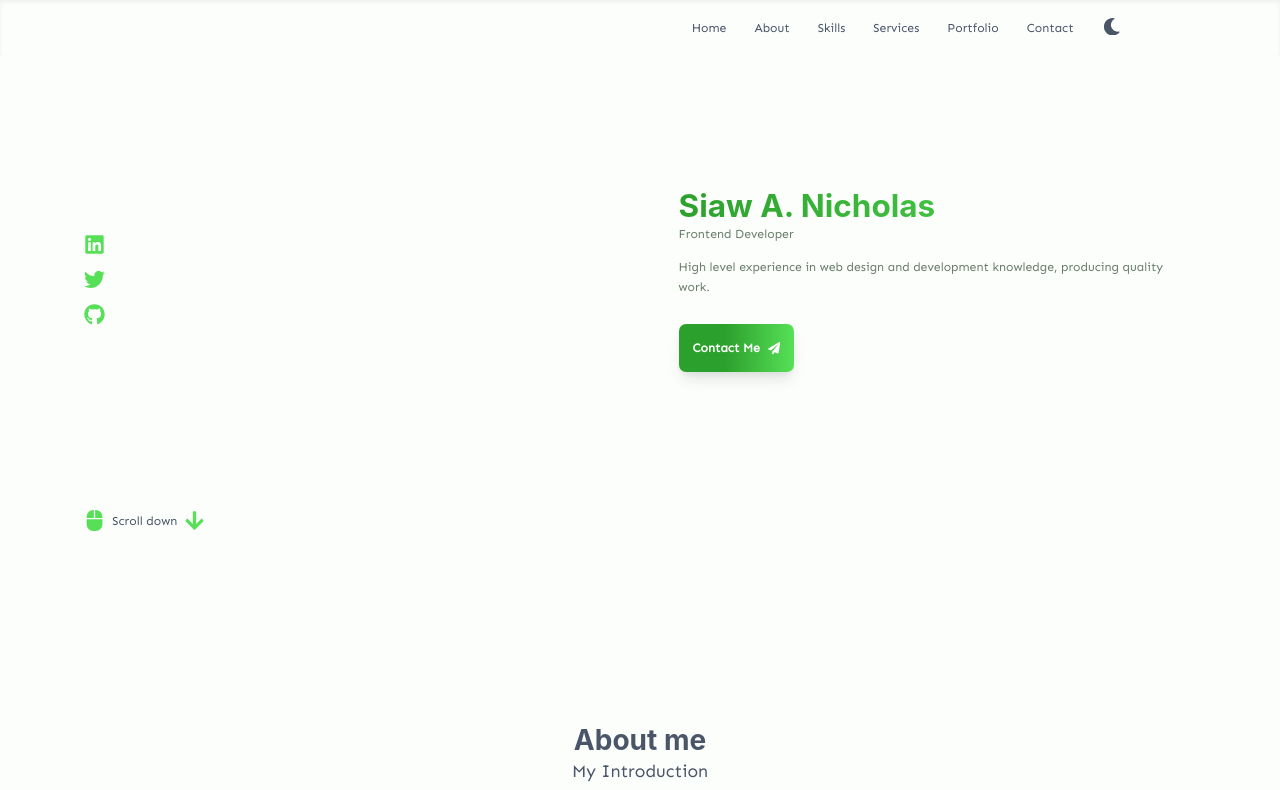
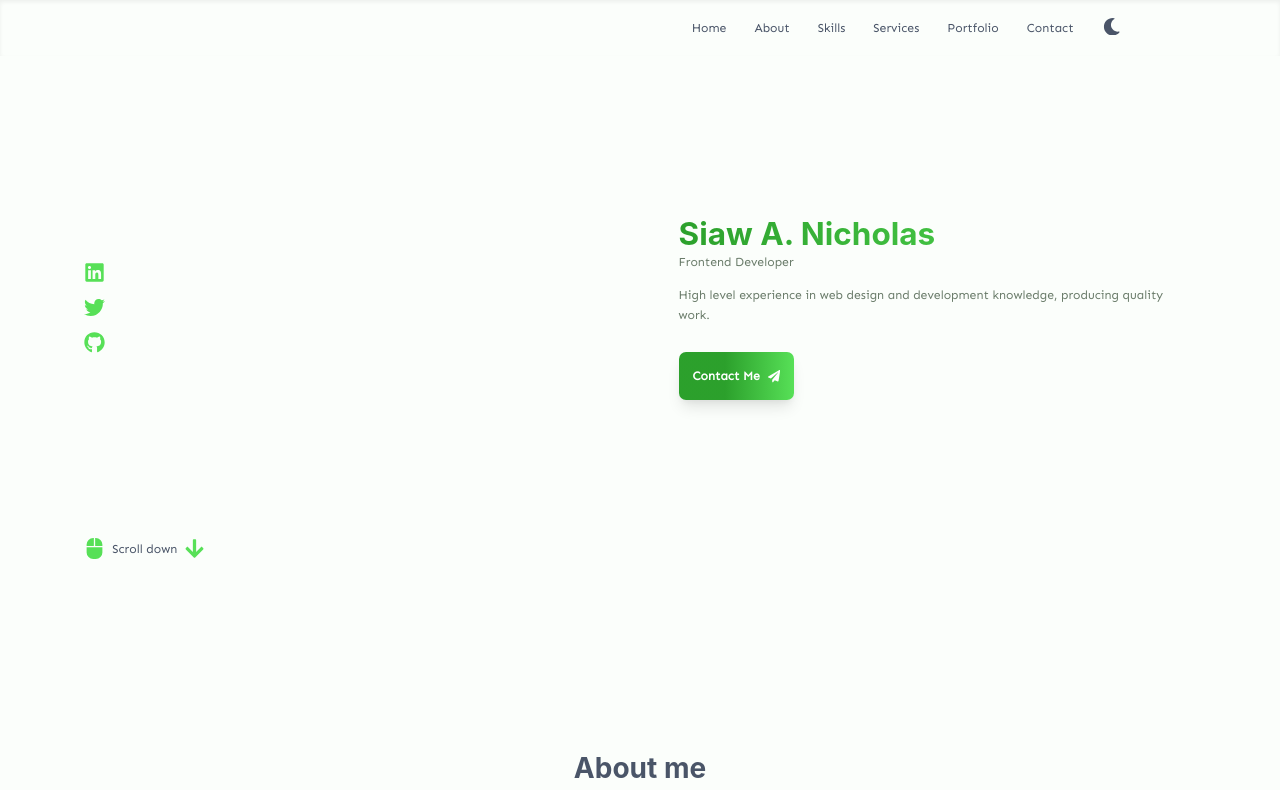
Before and after one commit to ayequill/siaw.dev, a React (Create React App) app: page / in a window 1280 px wide. Shown: the top 790 px of the page. Built offline with nearby package versions, Linux system fonts and the light colour scheme.

Commit message:
ADD: Added wrapper component

```diff
--- a/src/App.tsx
+++ b/src/App.tsx
@@ -6,16 +6,19 @@ import Portfolio from './components/Portfolio';
 import { Qualification } from './components/Qualification';
 import { Skills } from './components/Skills';
 import { theme } from './theme/chakra.theme';
+import { SectionWrapper } from './components/SectionWrapper';
 export default function App() {
 	return (
 		// eslint-disable-next-line @typescript-eslint/no-unsafe-assignment
 		<ChakraProvider theme={theme} resetCSS>
 			<NavigationBar />
-			<Home />
-			<About />
-			<Skills />
-			<Qualification />
-			<Portfolio />
+			<SectionWrapper>
+				<Home />
+				<About />
+				<Skills />
+				<Qualification />
+				<Portfolio />
+			</SectionWrapper>
 		</ChakraProvider>
 	);
 }
```
